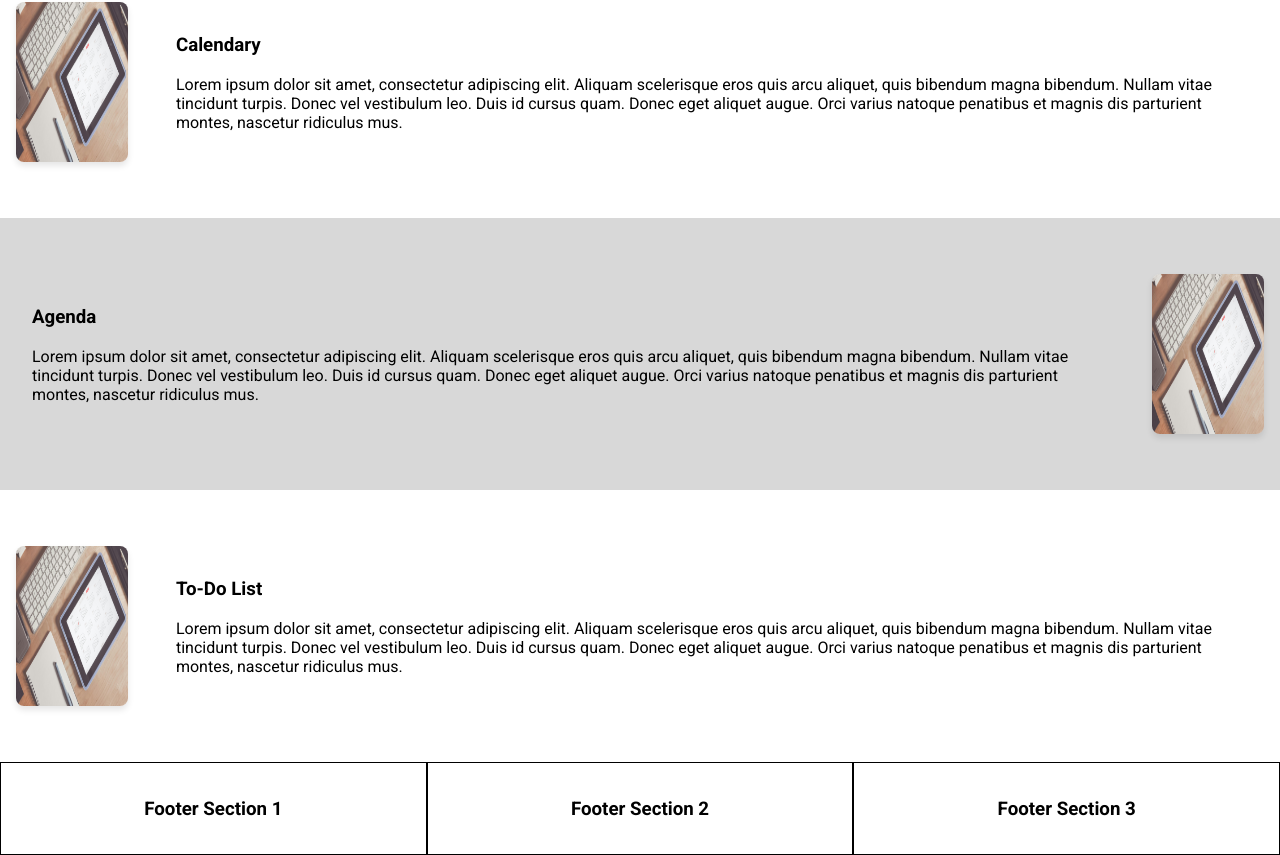
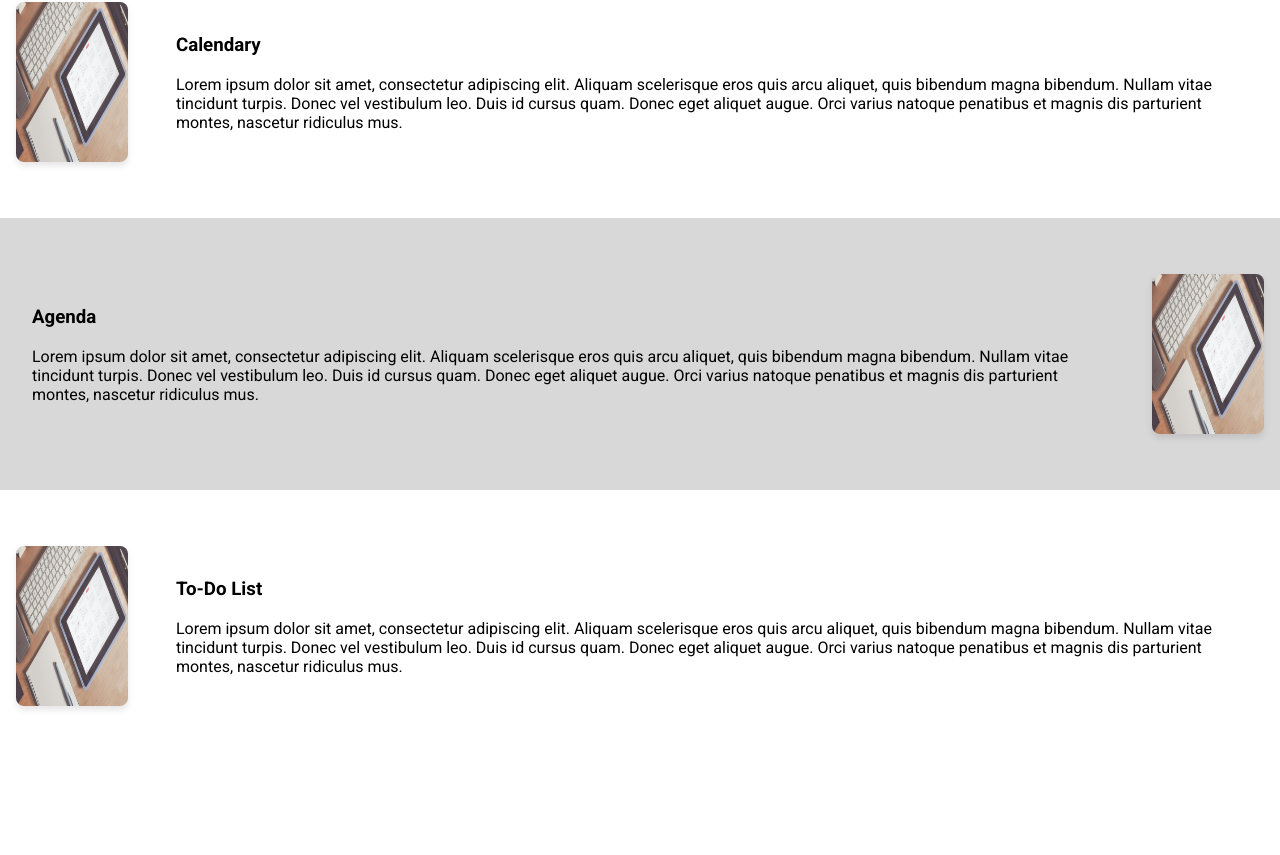
Before and after one commit to rrubbenn/Calendiary, an Angular app in the folder Calendiary/: page / in a window 1280 px wide. Shown: the part 791-1646 px from the top of the page. After the commit the page ends 1553 px from the top, so only its background shows below. Built offline with nearby package versions, Linux system fonts and the light colour scheme.

Commit message:
style(footer): hide footer

```diff
--- a/Calendiary/src/app/app.component.html
+++ b/Calendiary/src/app/app.component.html
@@ -2,6 +2,6 @@
 
 <app-home/>
 
-<app-footer/>
+<!-- <app-footer/> -->
 
 <router-outlet />
```
